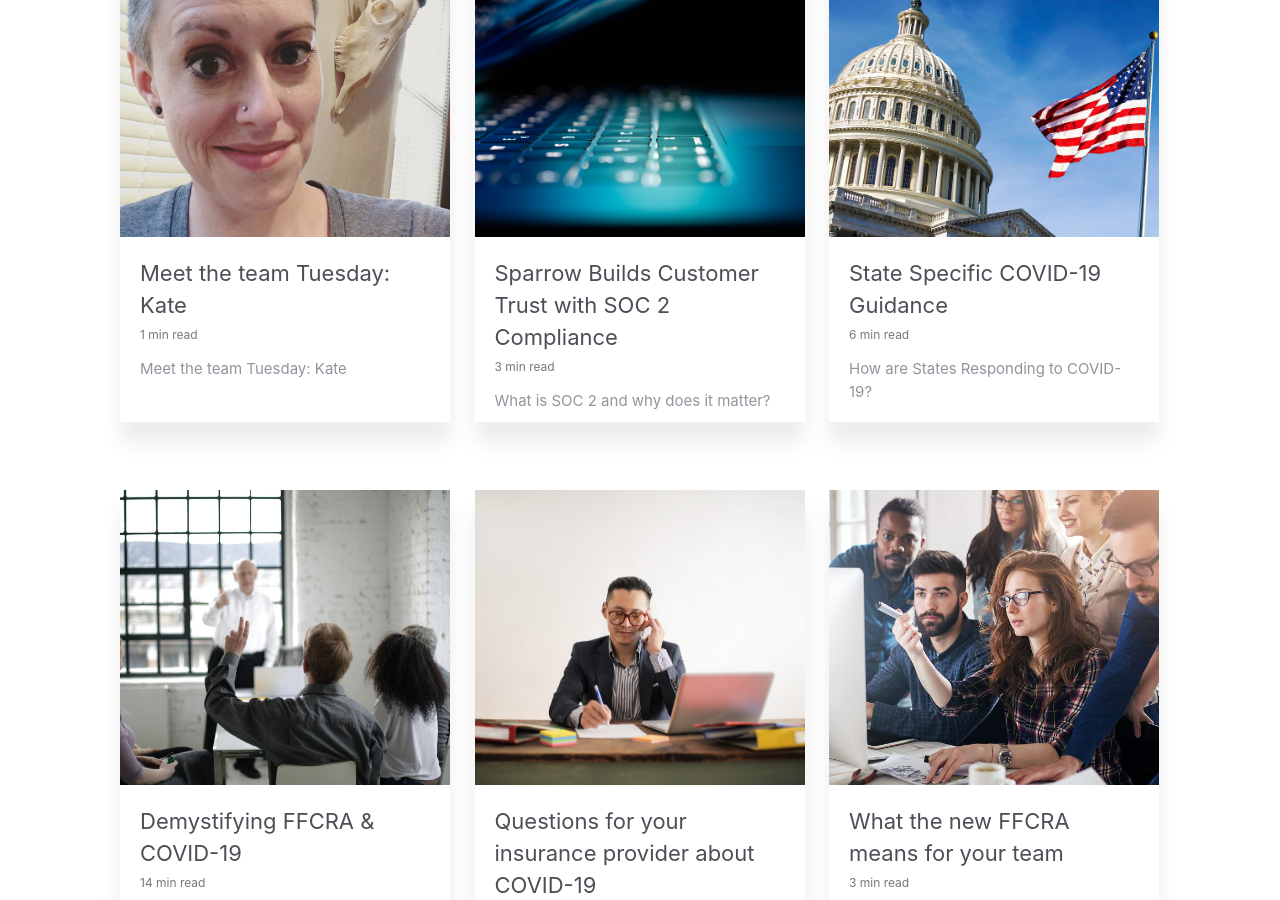
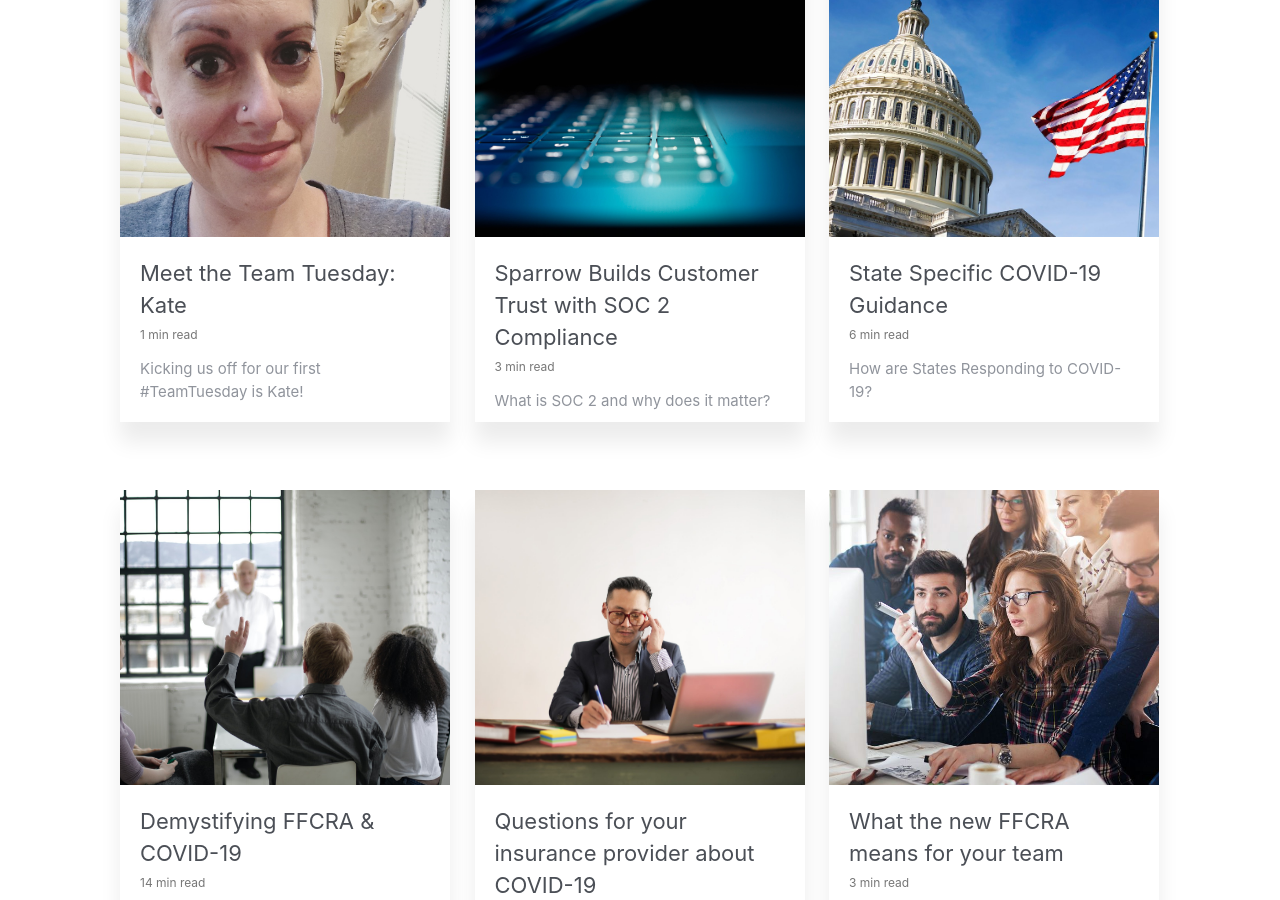
Before and after one commit to trysparrow/sparrow-landing, a Jekyll site: the page built from blog.html, in a window 1280 px wide and 900 px high, scrolled down 345 px. Built offline with Jekyll 4.4.1, drawn with Linux system fonts in a browser that asks for light colours; nearby versions of some CDN libraries.

Commit message:
suggested changes

```diff
--- a/_posts/2021-02-23-kate-team-tuesday.md
+++ b/_posts/2021-02-23-kate-team-tuesday.md
@@ -1,41 +1,38 @@
 ---
 layout: post
-title: "Meet the team Tuesday: Kate"
+title: "Meet the Team Tuesday: Kate"
 authors:
  - spar
 mins_read: "1"
-description: "Meet the team Tuesday: Kate"
+description: "Kicking us off for our first #TeamTuesday is Kate!"
 preview: "../faces/kate.jpg"
 banner: "../world/team_photo.png"
 permalink: "/blog/meet-kate"
 ---
 
-## Kate [if we think of a title that would be rad]
+<style>
+  .blog-post-content img {
+    width: 50%;
+    margin-left: auto;
+    margin-right: auto;
+    display: block;
+  }
+</style>
 
-[1-2 sentences about Kate]
+Kate (they/them) is a member of Sparrow's Customer Operations team. Let's get to know Kate!
 
-<div class="blog-post-quote-wrapper">
-  <div class="quote">
-        The Sparrow team is refreshingly collaborative. We all truly want to make Sparrow a success, and that’s promoted through technology and processes that allow us to work collaboratively.
-  </div>
-</div>
+## What is your favorite part of working at Sparrow?
+The Sparrow team is refreshingly collaborative. We all truly want to make Sparrow a success, and that’s promoted through technology and processes that allow us to work collaboratively.
 
 ### Why did you join Sparrow?
-
 I had been searching for a new career opportunity within the healthcare or HR tech field and found Sparrow. I was drawn to how Sparrow is tackling such a difficult and complicated process for both employers and employees taking leave. I have experience in leave management on the HR side and have an understanding of the pain points. Applying to Sparrow felt like a perfect fit with my experience! Plus the interview process from start to finish was fun, engaging and it felt like Sparrow was truly investing in their future success with their search for new team members.
-
 
 ![Kate in their element](/assets/images/faces/kate.jpg)
 
-
-### Fun Kate Facts
-
+### Fun Facts
 * My career path has been in the healthcare industry, Human Resources and Massage Therapy.
 * My favorite music genre is Metal (i.e Igorrr, Dir En Grey, Septicflesh, etc). [should we add links?]
 * I last binge-watched Lupin and Fate: The Winx Saga. I’m a huge fan of supernatural dramas (no matter how cheesy), mysteries and action packed shows.
 
-### COVID hobbies
-
+### COVID Hobbies
 I have tried and failed at two cooking experiments: making fermented slaw and gluten free bread! I generally do alright at cooking but those two have become my arch nemesis. Also, everyone should have an arch nemesis!
-
-Note: earlier I tried using the 3rd person, partly because I didn't want to list pronouns as a "fun fact" but the rest is in first person.
```
